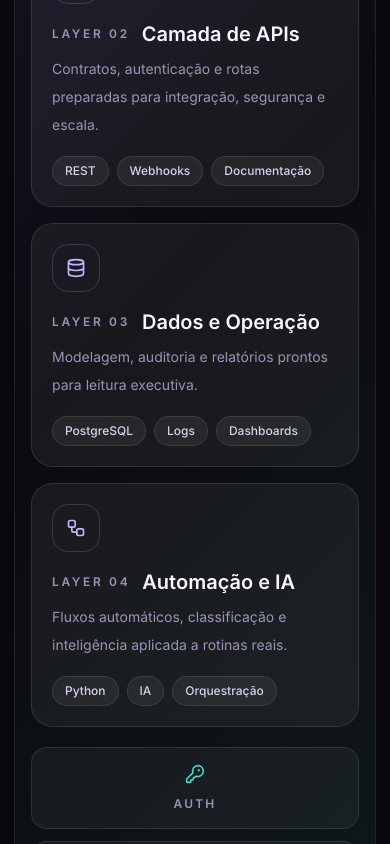
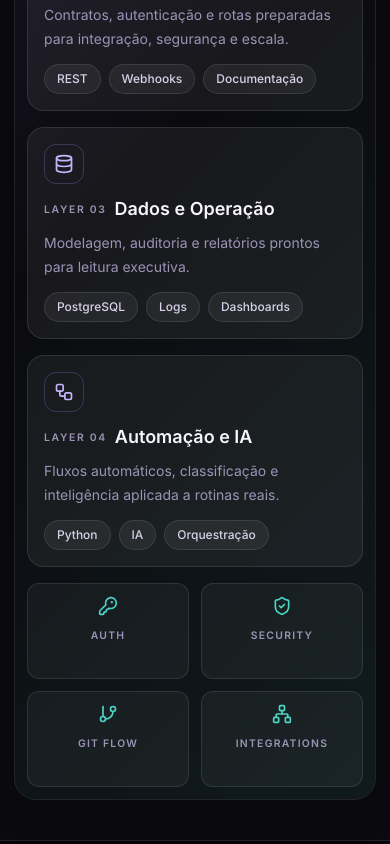
Before and after one commit to JoaoCarpini/Site-Devign-Studio-Novo, a React (Vite) app: page / in a window 390 px wide. Shown: the part 3820-4664 px from the top of the page. Built offline with nearby package versions, Linux system fonts and the light colour scheme.

Commit message:
fix site

```diff
--- a/src/components/sections/ArchitectureBlueprint.tsx
+++ b/src/components/sections/ArchitectureBlueprint.tsx
@@ -47,23 +47,23 @@ export function ArchitectureBlueprint() {
             text="Produto, back-end, dados, integrações, automações e IA organizados em uma base coesa, explícita e preparada para evoluir."
           />
 
-          <Reveal className="relative overflow-hidden rounded-[2rem] border border-white/10 bg-[#0b0b12]/88 p-4 shadow-premium backdrop-blur-2xl sm:p-6">
+          <Reveal className="architecture-blueprint-panel relative isolate overflow-hidden rounded-[1.35rem] border border-white/10 bg-[#0b0b12]/88 p-3 shadow-premium sm:rounded-[2rem] sm:p-6 lg:backdrop-blur-2xl">
             <div className="absolute inset-0 bg-[linear-gradient(135deg,rgba(141,92,255,0.12),transparent_42%,rgba(77,212,198,0.08))]" />
             <div className="relative grid gap-4">
               {architectureLayers.map((layer, index) => {
                 const Icon = layer.icon;
 
                 return (
-                  <div key={layer.title} className="group grid gap-4 rounded-[1.35rem] border border-white/10 bg-white/[0.055] p-5 transition duration-300 hover:border-violet-400/35 hover:bg-white/[0.075] md:grid-cols-[auto_1fr_auto] md:items-center">
-                    <span className="grid h-12 w-12 place-items-center rounded-2xl border border-violet-400/25 bg-violet-500/12 text-violet-300">
+                  <div key={layer.title} className="group grid gap-3 rounded-[1.05rem] border border-white/10 bg-white/[0.055] p-4 transition duration-300 hover:border-violet-400/35 hover:bg-white/[0.075] sm:gap-4 sm:rounded-[1.35rem] sm:p-5 md:grid-cols-[auto_1fr_auto] md:items-center">
+                    <span className="grid h-10 w-10 place-items-center rounded-xl border border-violet-400/25 bg-violet-500/12 text-violet-300 sm:h-12 sm:w-12 sm:rounded-2xl">
                       <Icon className="h-5 w-5" />
                     </span>
                     <div>
-                      <div className="flex flex-wrap items-center gap-3">
-                        <span className="text-xs font-semibold uppercase tracking-[0.22em] text-muted">Layer 0{index + 1}</span>
-                        <h3 className="text-xl font-semibold tracking-normal text-frost">{layer.title}</h3>
+                      <div className="flex flex-wrap items-center gap-2 sm:gap-3">
+                        <span className="text-[0.65rem] font-semibold uppercase tracking-[0.16em] text-muted sm:text-xs sm:tracking-[0.22em]">Layer 0{index + 1}</span>
+                        <h3 className="text-lg font-semibold tracking-normal text-frost sm:text-xl">{layer.title}</h3>
                       </div>
-                      <p className="mt-2 text-sm leading-7 text-muted">{layer.text}</p>
+                      <p className="mt-2 text-sm leading-6 text-muted sm:leading-7">{layer.text}</p>
                     </div>
                     <div className="flex flex-wrap gap-2 md:max-w-[13rem] md:justify-end">
                       {layer.items.map((item) => (
@@ -77,14 +77,14 @@ export function ArchitectureBlueprint() {
               })}
             </div>
 
-            <div className="relative mt-5 grid gap-3 sm:grid-cols-4">
+            <div className="relative mt-4 grid grid-cols-2 gap-3 sm:mt-5 sm:grid-cols-4">
               {infrastructureSignals.map((signal) => {
                 const Icon = signal.icon;
 
                 return (
-                  <div key={signal.label} className="rounded-2xl border border-white/10 bg-white/[0.045] p-4 text-center">
+                  <div key={signal.label} className="min-h-24 rounded-xl border border-white/10 bg-white/[0.045] p-3 text-center sm:rounded-2xl sm:p-4">
                     <Icon className="mx-auto h-5 w-5 text-signal" />
-                    <span className="mt-3 block text-xs font-semibold uppercase tracking-[0.18em] text-muted">{signal.label}</span>
+                    <span className="mt-3 block break-words text-[0.65rem] font-semibold uppercase tracking-[0.12em] text-muted sm:text-xs sm:tracking-[0.18em]">{signal.label}</span>
                   </div>
                 );
               })}
--- a/src/index.css
+++ b/src/index.css
@@ -167,6 +167,10 @@ a {
   .mockup-window {
     @apply overflow-hidden rounded-[1.75rem] border border-white/10 shadow-premium;
     background: rgba(11, 11, 20, 0.92);
+  }
+
+  .architecture-blueprint-panel {
+    contain: paint;
   }
 
   .light-section {
@@ -363,7 +367,8 @@ a {
 
   .premium-card,
   .glass-panel,
-  .mockup-window {
+  .mockup-window,
+  .architecture-blueprint-panel {
     backdrop-filter: none;
     -webkit-backdrop-filter: none;
 
```
